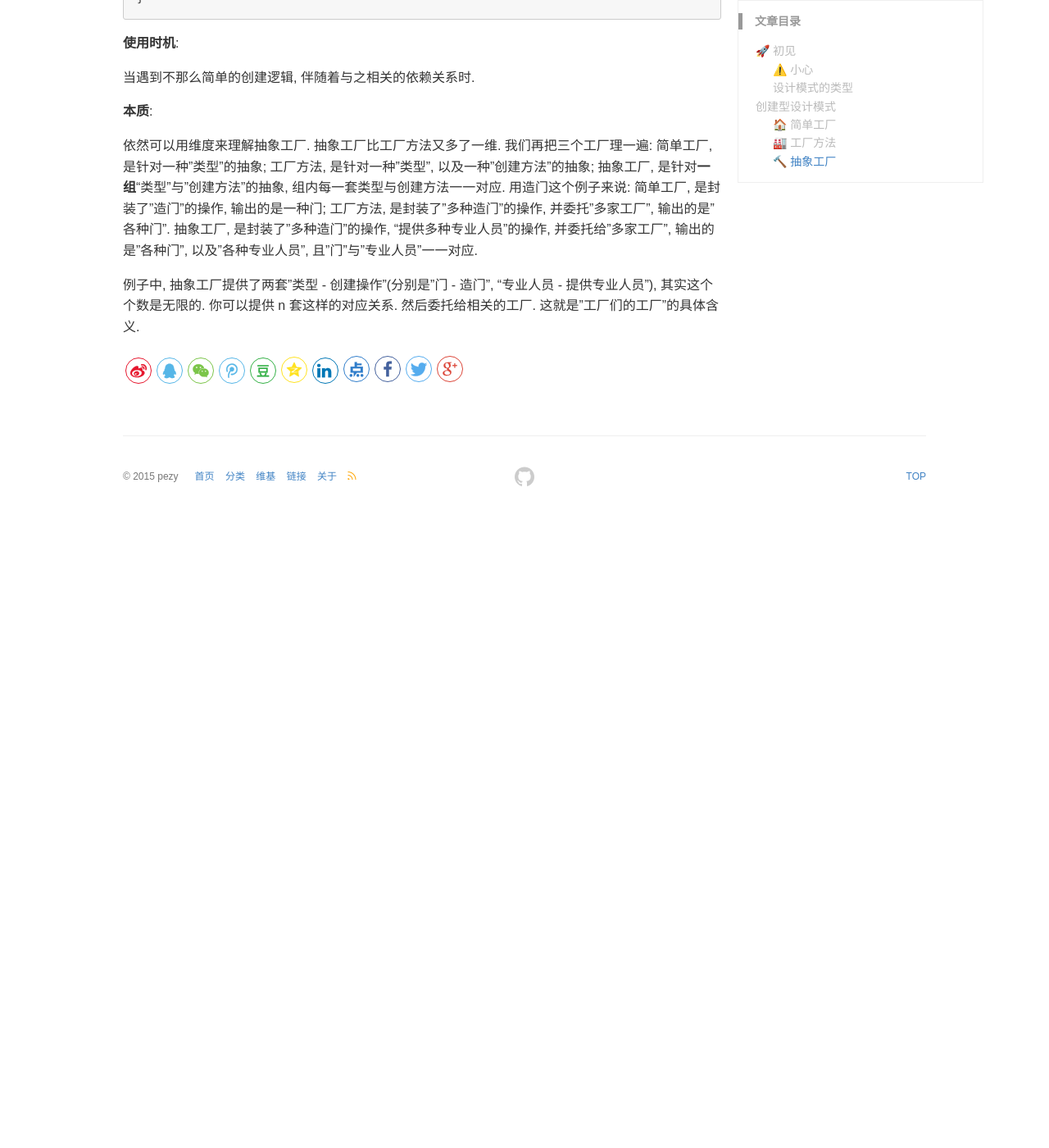
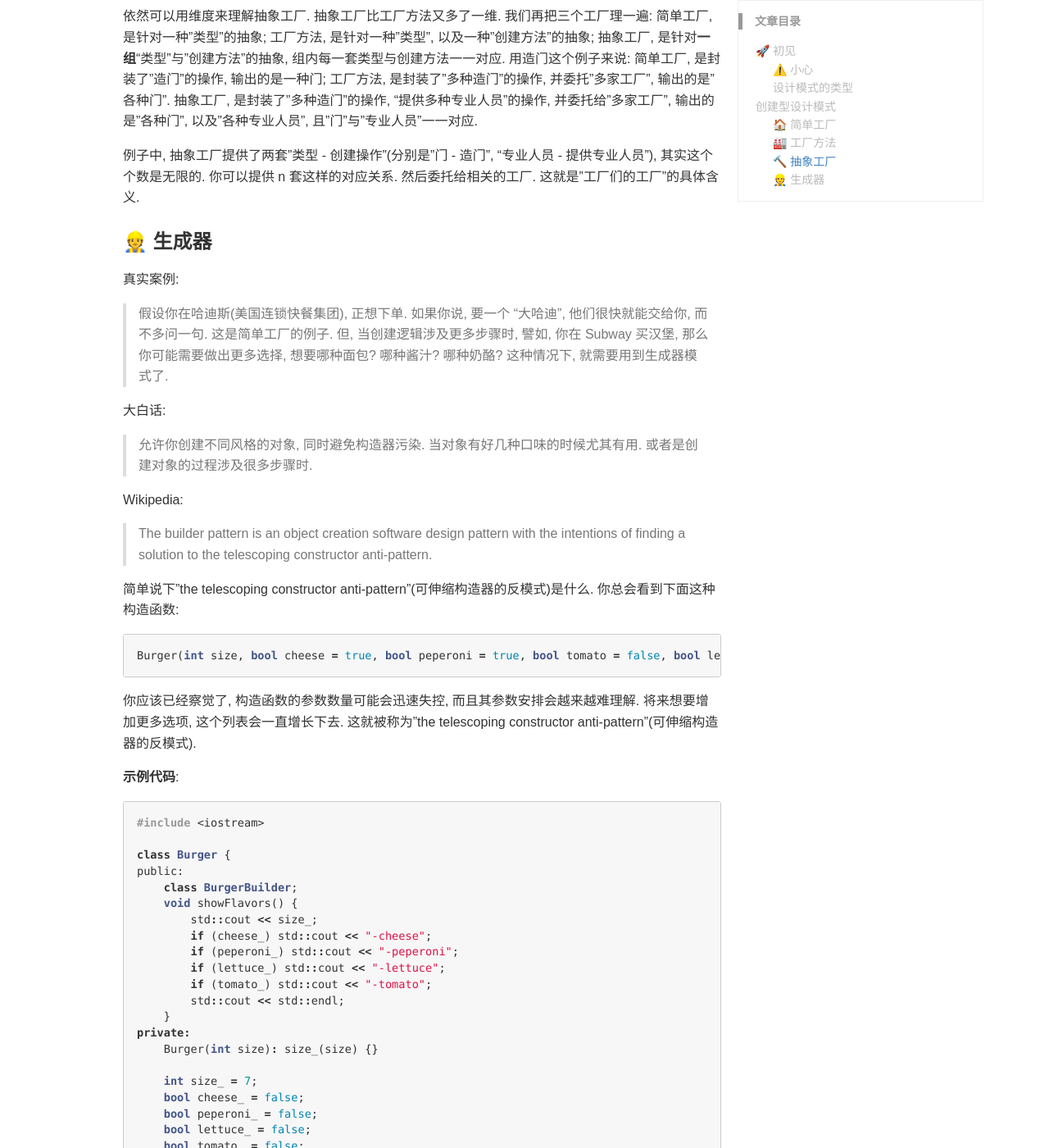
Before and after one commit to pezy/pushmind, a Jekyll site: the page built from _posts/2017-07-31-design-patterns-for-humans.md, in a window 1280 px wide and 1400 px high, scrolled down 7756 px. Shown: the whole window at 82% size. Built offline with Jekyll 4.4.1, drawn with Linux system fonts in a browser that asks for light colours; our own code applies the rules of GitHub Pages for plain Markdown files; comment, search, counter and statistics services are not loaded; before the commit the page ends 8386 px from its top, so only the background shows below that; some of the changed text lies outside the part shown.

Commit message:
finished builder pattern for DPH.

````diff
--- a/_posts/2017-07-31-design-patterns-for-humans.md
+++ b/_posts/2017-07-31-design-patterns-for-humans.md
@@ -50,7 +50,7 @@ Wikipedia:
 - [简单工厂](#-简单工厂)
 - [工厂方法](#-工厂方法)
 - [抽象工厂](#-抽象工厂)
-- 生成器
+- [生成器](#-生成器)
 - 原型
 - 单例
 
@@ -329,3 +321,80 @@ int main()
 依然可以用维度来理解抽象工厂. 抽象工厂比工厂方法又多了一维. 我们再把三个工厂理一遍: 简单工厂, 是针对一种"类型"的抽象; 工厂方法, 是针对一种"类型", 以及一种"创建方法"的抽象; 抽象工厂, 是针对**一组**"类型"与"创建方法"的抽象, 组内每一套类型与创建方法一一对应. 用造门这个例子来说: 简单工厂, 是封装了"造门"的操作, 输出的是一种门; 工厂方法, 是封装了"多种造门"的操作, 并委托"多家工厂", 输出的是"各种门". 抽象工厂, 是封装了"多种造门"的操作, "提供多种专业人员"的操作, 并委托给"多家工厂", 输出的是"各种门", 以及"各种专业人员", 且"门"与"专业人员"一一对应.
 
 例子中, 抽象工厂提供了两套"类型 - 创建操作"(分别是"门 - 造门", "专业人员 - 提供专业人员"), 其实这个个数是无限的. 你可以提供 n 套这样的对应关系. 然后委托给相关的工厂. 这就是"工厂们的工厂"的具体含义.
+
+### 👷 生成器
+
+真实案例:
+
+> 假设你在哈迪斯(美国连锁快餐集团), 正想下单. 如果你说, 要一个 "大哈迪", 他们很快就能交给你, 而不多问一句. 这是简单工厂的例子. 但, 当创建逻辑涉及更多步骤时, 譬如, 你在 Subway 买汉堡, 那么你可能需要做出更多选择, 想要哪种面包? 哪种酱汁? 哪种奶酪? 这种情况下, 就需要用到生成器模式了.
+
+大白话:
+
+> 允许你创建不同风格的对象, 同时避免构造器污染. 当对象有好几种口味的时候尤其有用. 或者是创建对象的过程涉及很多步骤时.
+
+Wikipedia:
+
+> The builder pattern is an object creation software design pattern with the intentions of finding a solution to the telescoping constructor anti-pattern.
+
+简单说下"the telescoping constructor anti-pattern"(可伸缩构造器的反模式)是什么. 你总会看到下面这种构造函数:
+
+```cpp
+Burger(int size, bool cheese = true, bool peperoni = true, bool tomato = false, bool lettuce = true);
+```
+
+你应该已经察觉了, 构造函数的参数数量可能会迅速失控, 而且其参数安排会越来越难理解. 将来想要增加更多选项, 这个列表会一直增长下去. 这就被称为"the telescoping constructor anti-pattern"(可伸缩构造器的反模式).
+
+**示例代码**:
+
+```cpp
+#include <iostream>
+
+class Burger {
+public:
+    class BurgerBuilder;
+    void showFlavors() {
+        std::cout << size_;
+        if (cheese_) std::cout << "-cheese";
+        if (peperoni_) std::cout << "-peperoni";
+        if (lettuce_) std::cout << "-lettuce";
+        if (tomato_) std::cout << "-tomato";
+        std::cout << std::endl;
+    }
+private:
+    Burger(int size): size_(size) {}
+
+    int size_ = 7;
+    bool cheese_ = false;
+    bool peperoni_ = false;
+    bool lettuce_ = false;
+    bool tomato_ = false;
+};
+
+class Burger::BurgerBuilder {
+public:
+    BurgerBuilder(int size) { burger_ = new Burger(size); }
+    BurgerBuilder& AddCheese() { burger_->cheese_ = true; return *this; }
+    BurgerBuilder& AddPepperoni() { burger_->peperoni_ = true; return *this; }
+    BurgerBuilder& AddLettuce() { burger_->lettuce_ = true; return *this; }
+    BurgerBuilder& AddTomato() { burger_->tomato_ = true; return *this; }
+    Burger* Build() { return burger_; }
+private:
+    Burger* burger_;
+};
+
+int main()
+{
+    Burger* burger = Burger::BurgerBuilder(14).AddPepperoni().AddLettuce().AddTomato().Build();
+    burger->showFlavors();
+}
+```
+
+上述代码与原文代码略有不同, 但表达的主旨, 以及最终用法完全一致. (额外添加了输出函数, 方便运行查看)
+
+**使用时机**:
+
+当对象拥有好几种口味, 且需要避免构造器伸缩时使用. 与工厂模式运用场景不同之处在于: 当创建过程仅仅一步到位, 使用工厂模式. 如果需要分步进行, 则考虑使用生成器模式.
+
+**本质**:
+
+生成器模式的本质, 就是将构造函数中的参数列表**方法化**. 长长的参数列表, 无论是面向对象还是函数式编程, 都是大忌. 该模式主要就是为了解决该问题. 函数式编程中对该问题的解决方式是: [柯里化](https://zh.wikipedia.org/wiki/%E6%9F%AF%E9%87%8C%E5%8C%96), 其本质与生成器模式是一样的.
````
Also changed, not shown: other parts of _posts/2017-07-31-design-patterns-for-humans.md (+6 -14 lines).
